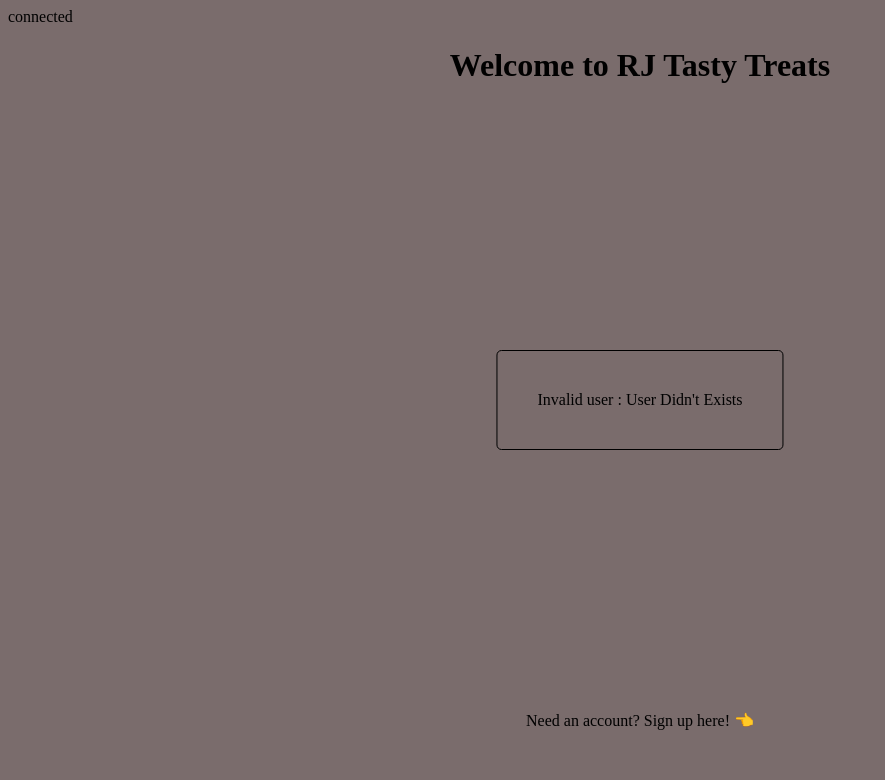
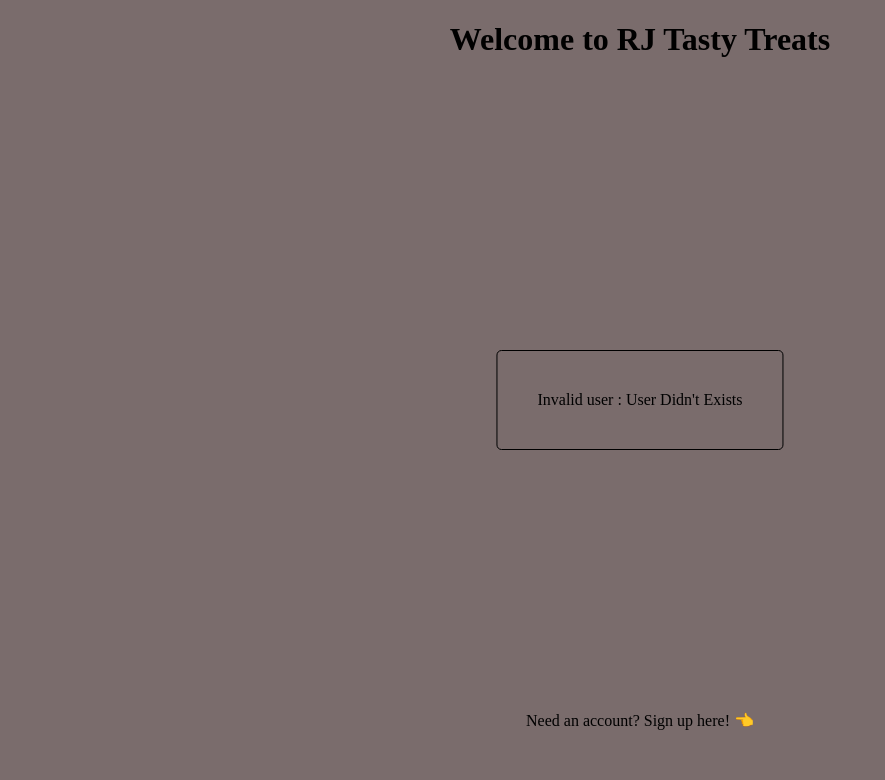
Before and after one commit to 19pa1a0586/rj_tasty_treats_php, a PHP site: page /rj.php in a window 1280 px wide. Shown: the top 780 px of the page, without its empty margins (0-885 px from the left). Run offline with PHP 8.4, Linux system fonts and the light colour scheme; data that the repository does not hold is empty.

Commit message:
Update rj.php

```diff
--- a/rj.php
+++ b/rj.php
@@ -60,7 +60,7 @@
             // echo 'searched';
         }
 
-        echo "connected";
+//         echo "connected";
     }
     catch(Exception $e){
         die("Not Connected : " . mysqli_connect_error());
```
